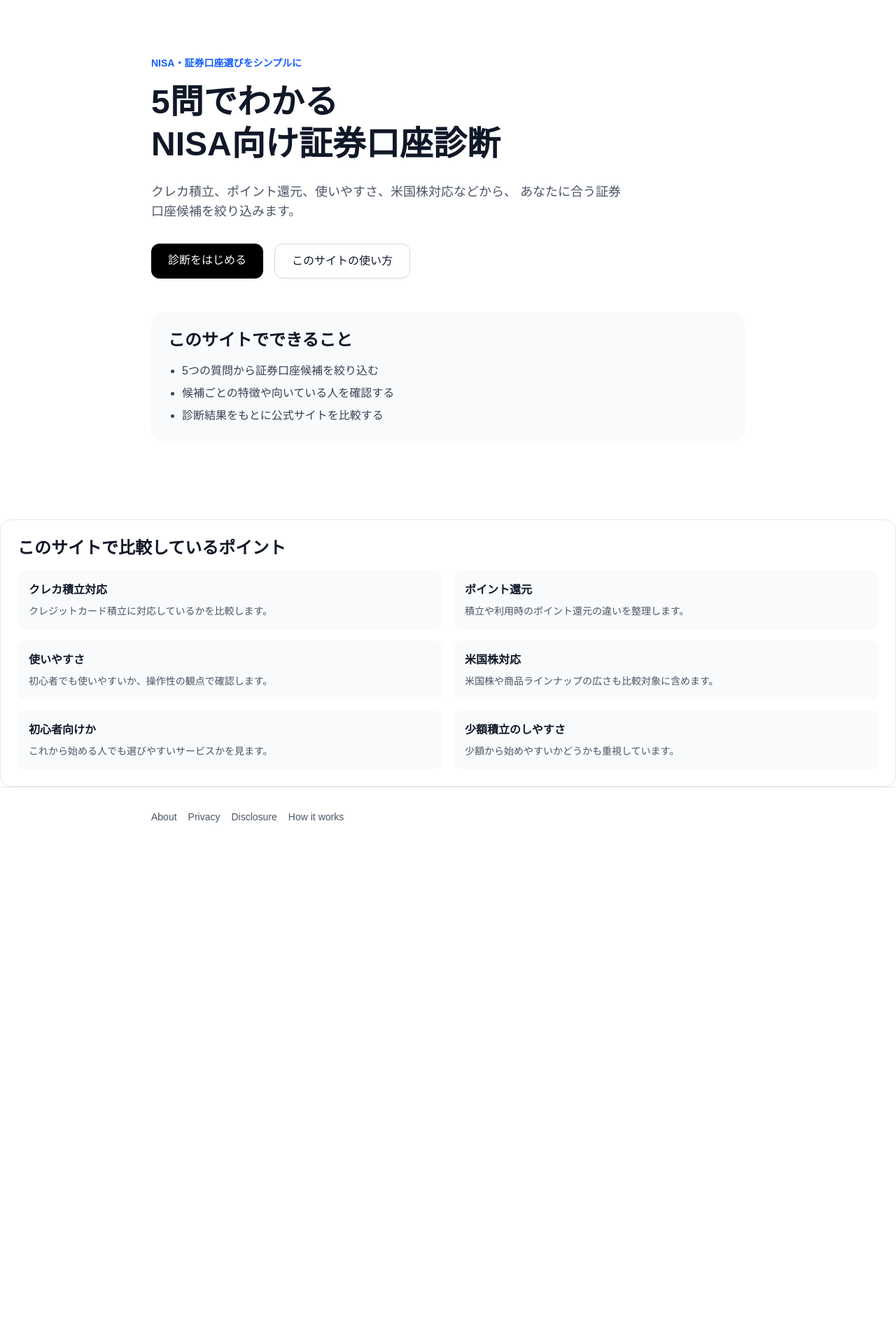
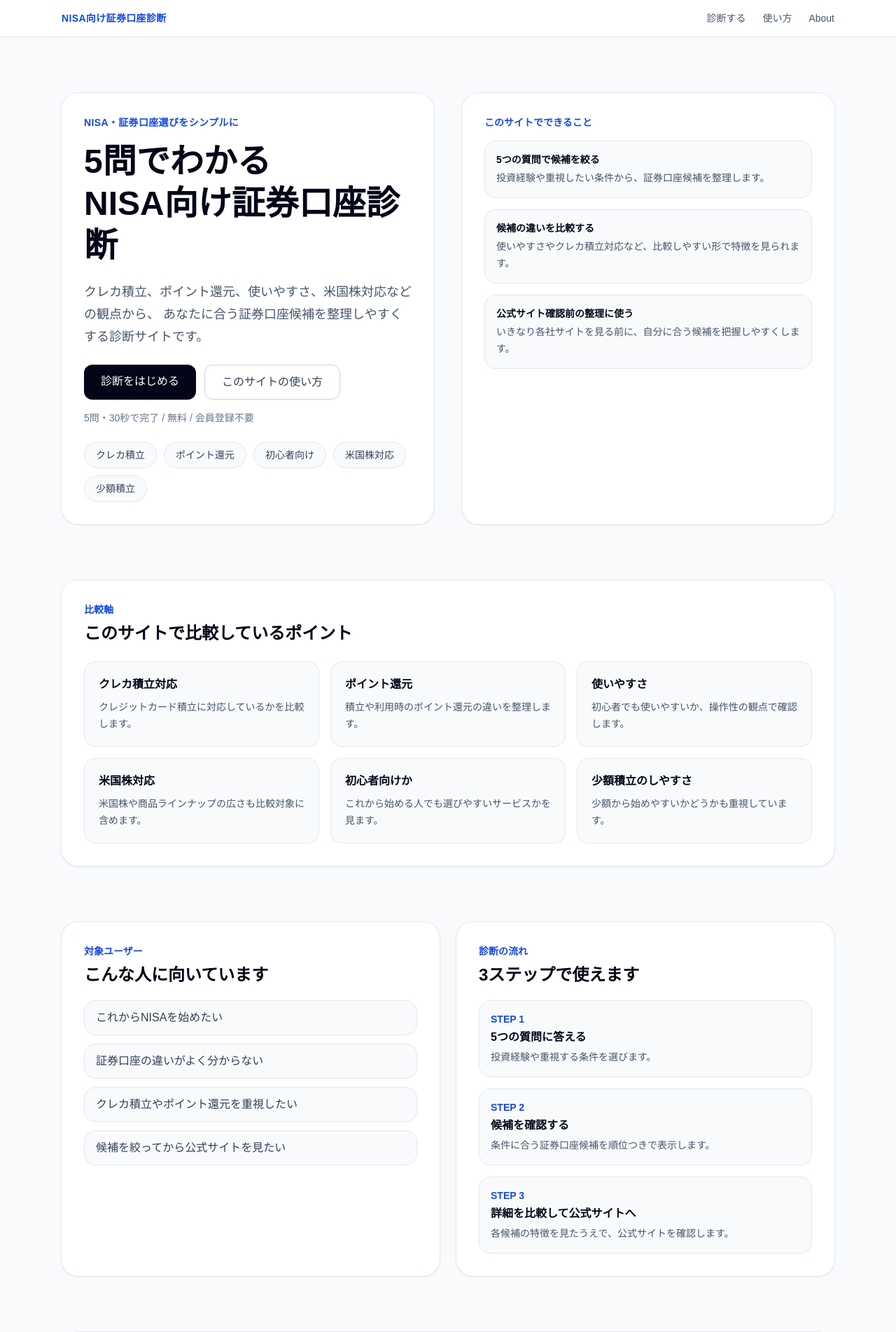
Before and after one commit to oakvector/nisa-shindan, a Next.js app: page / in a window 1280 px wide. Shown: the top 1903 px of the page at 70% size. Before the commit the page ends 1209 px from the top, so only its background shows below. Built offline with nearby package versions, Linux system fonts and the light colour scheme.

Commit message:
refine responsive home page layout

```diff
--- a/app/page.tsx
+++ b/app/page.tsx
@@ -1,115 +1,285 @@
 export default function Home() {
+  const comparisonPoints = [
+    {
+      title: "クレカ積立対応",
+      text: "クレジットカード積立に対応しているかを比較します。",
+    },
+    {
+      title: "ポイント還元",
+      text: "積立や利用時のポイント還元の違いを整理します。",
+    },
+    {
+      title: "使いやすさ",
+      text: "初心者でも使いやすいか、操作性の観点で確認します。",
+    },
+    {
+      title: "米国株対応",
+      text: "米国株や商品ラインナップの広さも比較対象に含めます。",
+    },
+    {
+      title: "初心者向けか",
+      text: "これから始める人でも選びやすいサービスかを見ます。",
+    },
+    {
+      title: "少額積立のしやすさ",
+      text: "少額から始めやすいかどうかも重視しています。",
+    },
+  ];
+
+  const targetUsers = [
+    "これからNISAを始めたい",
+    "証券口座の違いがよく分からない",
+    "クレカ積立やポイント還元を重視したい",
+    "候補を絞ってから公式サイトを見たい",
+  ];
+
+  const steps = [
+    {
+      step: "STEP 1",
+      title: "5つの質問に答える",
+      text: "投資経験や重視する条件を選びます。",
+    },
+    {
+      step: "STEP 2",
+      title: "候補を確認する",
+      text: "条件に合う証券口座候補を順位つきで表示します。",
+    },
+    {
+      step: "STEP 3",
+      title: "詳細を比較して公式サイトへ",
+      text: "各候補の特徴を見たうえで、公式サイトを確認します。",
+    },
+  ];
+
   return (
-    <main className="min-h-screen bg-white text-gray-900">
-      <section className="mx-auto max-w-4xl px-6 py-20">
-        <p className="mb-4 text-sm font-semibold text-blue-600">
+    <main className="min-h-screen bg-slate-50 text-slate-900">
+      <header className="border-b border-slate-200 bg-white">
+        <div className="mx-auto flex max-w-6xl items-center justify-between px-4 py-4 sm:px-6">
+          <a href="/" className="min-w-0">
+            <p className="truncate text-sm font-semibold tracking-wide text-blue-700">
+              NISA向け証券口座診断
+            </p>
+          </a>
+
+          <nav className="hidden items-center gap-6 text-sm text-slate-600 md:flex">
+            <a href="/shindan" className="transition hover:text-slate-900">
+              診断する
+            </a>
+            <a href="/how-it-works" className="transition hover:text-slate-900">
+              使い方
+            </a>
+            <a href="/about" className="transition hover:text-slate-900">
+              About
+            </a>
+          </nav>
+        </div>
+      </header>
+
+      <section className="mx-auto max-w-6xl px-4 py-14 sm:px-6 sm:py-20">
+        <div className="grid gap-8 lg:grid-cols-2 lg:gap-10">
+          <div className="rounded-3xl bg-white p-6 shadow-sm ring-1 ring-slate-200 sm:p-8">
+            <p className="mb-4 text-sm font-semibold tracking-wide text-blue-700">
               NISA・証券口座選びをシンプルに
             </p>
 
-        <h1 className="mb-6 text-4xl font-bold leading-tight md:text-5xl">
+            <h1 className="mb-5 text-4xl font-bold leading-tight text-slate-950 sm:text-5xl">
               5問でわかる
               <br />
               NISA向け証券口座診断
             </h1>
 
-        <p className="mb-8 max-w-2xl text-lg text-gray-600">
-          クレカ積立、ポイント還元、使いやすさ、米国株対応などから、
-          あなたに合う証券口座候補を絞り込みます。
+            <p className="mb-6 text-base leading-8 text-slate-600 sm:text-lg">
+              クレカ積立、ポイント還元、使いやすさ、米国株対応などの観点から、
+              あなたに合う証券口座候補を整理しやすくする診断サイトです。
             </p>
 
-        <div className="mb-12 flex flex-col gap-4 sm:flex-row">
+            <div className="mb-4 flex flex-col gap-3 sm:flex-row">
               <a
                 href="/shindan"
-            className="rounded-xl bg-black px-6 py-3 text-center text-white transition hover:opacity-90"
+                className="rounded-xl bg-slate-950 px-6 py-3 text-center font-medium text-white transition hover:opacity-90"
               >
                 診断をはじめる
               </a>
 
               <a
                 href="/how-it-works"
-            className="rounded-xl border border-gray-300 px-6 py-3 text-center transition hover:bg-gray-50"
+                className="rounded-xl border border-slate-300 bg-white px-6 py-3 text-center font-medium text-slate-700 transition hover:bg-slate-100"
               >
                 このサイトの使い方
               </a>
             </div>
 
-        <section className="rounded-2xl bg-gray-50 p-6">
-          <h2 className="mb-4 text-2xl font-semibold">
+            <p className="mb-6 text-sm text-slate-500">
+              5問・30秒で完了 / 無料 / 会員登録不要
+            </p>
+
+            <div className="flex flex-wrap gap-2.5">
+              {["クレカ積立", "ポイント還元", "初心者向け", "米国株対応", "少額積立"].map(
+                (tag) => (
+                  <span
+                    key={tag}
+                    className="rounded-full border border-slate-200 bg-slate-50 px-4 py-2 text-sm text-slate-700"
+                  >
+                    {tag}
+                  </span>
+                )
+              )}
+            </div>
+          </div>
+
+          <div className="rounded-3xl bg-white p-6 shadow-sm ring-1 ring-slate-200 sm:p-8">
+            <p className="mb-4 text-sm font-semibold text-blue-700">
               このサイトでできること
-          </h2>
-          <ul className="list-disc space-y-2 pl-5 text-gray-700">
-            <li>5つの質問から証券口座候補を絞り込む</li>
-            <li>候補ごとの特徴や向いている人を確認する</li>
-            <li>診断結果をもとに公式サイトを比較する</li>
-          </ul>
-        </section>
-      </section>
-<section className="mt-8 rounded-2xl border border-gray-200 p-6">
-  <h2 className="mb-4 text-2xl font-semibold">
-    このサイトで比較しているポイント
-  </h2>
+            </p>
 
-  <div className="grid gap-4 sm:grid-cols-2">
-    <div className="rounded-xl bg-gray-50 p-4">
-      <h3 className="mb-2 font-semibold">クレカ積立対応</h3>
-      <p className="text-sm text-gray-600">
-        クレジットカード積立に対応しているかを比較します。
+            <div className="space-y-4">
+              <div className="rounded-2xl border border-slate-200 bg-slate-50 p-4">
+                <p className="mb-1 text-sm font-semibold text-slate-950">
+                  5つの質問で候補を絞る
+                </p>
+                <p className="text-sm leading-6 text-slate-600">
+                  投資経験や重視したい条件から、証券口座候補を整理します。
                 </p>
               </div>
 
-    <div className="rounded-xl bg-gray-50 p-4">
-      <h3 className="mb-2 font-semibold">ポイント還元</h3>
-      <p className="text-sm text-gray-600">
-        積立や利用時のポイント還元の違いを整理します。
+              <div className="rounded-2xl border border-slate-200 bg-slate-50 p-4">
+                <p className="mb-1 text-sm font-semibold text-slate-950">
+                  候補の違いを比較する
+                </p>
+                <p className="text-sm leading-6 text-slate-600">
+                  使いやすさやクレカ積立対応など、比較しやすい形で特徴を見られます。
                 </p>
               </div>
 
-    <div className="rounded-xl bg-gray-50 p-4">
-      <h3 className="mb-2 font-semibold">使いやすさ</h3>
-      <p className="text-sm text-gray-600">
-        初心者でも使いやすいか、操作性の観点で確認します。
+              <div className="rounded-2xl border border-slate-200 bg-slate-50 p-4">
+                <p className="mb-1 text-sm font-semibold text-slate-950">
+                  公式サイト確認前の整理に使う
+                </p>
+                <p className="text-sm leading-6 text-slate-600">
+                  いきなり各社サイトを見る前に、自分に合う候補を把握しやすくします。
                 </p>
               </div>
-
-    <div className="rounded-xl bg-gray-50 p-4">
-      <h3 className="mb-2 font-semibold">米国株対応</h3>
-      <p className="text-sm text-gray-600">
-        米国株や商品ラインナップの広さも比較対象に含めます。
-      </p>
             </div>
-
-    <div className="rounded-xl bg-gray-50 p-4">
-      <h3 className="mb-2 font-semibold">初心者向けか</h3>
-      <p className="text-sm text-gray-600">
-        これから始める人でも選びやすいサービスかを見ます。
-      </p>
-    </div>
-
-    <div className="rounded-xl bg-gray-50 p-4">
-      <h3 className="mb-2 font-semibold">少額積立のしやすさ</h3>
-      <p className="text-sm text-gray-600">
-        少額から始めやすいかどうかも重視しています。
-      </p>
           </div>
         </div>
       </section>
 
-      <footer className="border-t border-gray-200">
-        <div className="mx-auto max-w-4xl px-6 py-8">
-          <div className="flex flex-wrap gap-4 text-sm text-gray-600">
-            <a href="/about" className="hover:underline">
+      <section className="mx-auto max-w-6xl px-4 pb-14 sm:px-6 sm:pb-20">
+        <div className="rounded-3xl bg-white p-6 shadow-sm ring-1 ring-slate-200 sm:p-8">
+          <div className="mb-6 flex flex-col gap-2">
+            <p className="text-sm font-semibold text-blue-700">比較軸</p>
+            <h2 className="text-2xl font-bold text-slate-950">
+              このサイトで比較しているポイント
+            </h2>
+          </div>
+
+          <div className="grid gap-4 sm:grid-cols-2 xl:grid-cols-3">
+            {comparisonPoints.map((item) => (
+              <div
+                key={item.title}
+                className="rounded-2xl border border-slate-200 bg-slate-50 p-5"
+              >
+                <h3 className="mb-2 font-semibold text-slate-950">{item.title}</h3>
+                <p className="text-sm leading-6 text-slate-600">{item.text}</p>
+              </div>
+            ))}
+          </div>
+        </div>
+      </section>
+
+      <section className="mx-auto max-w-6xl px-4 pb-14 sm:px-6 sm:pb-20">
+        <div className="grid gap-6 lg:grid-cols-2">
+          <div className="rounded-3xl bg-white p-6 shadow-sm ring-1 ring-slate-200 sm:p-8">
+            <p className="mb-2 text-sm font-semibold text-blue-700">対象ユーザー</p>
+            <h2 className="mb-5 text-2xl font-bold text-slate-950">
+              こんな人に向いています
+            </h2>
+
+            <ul className="space-y-3">
+              {targetUsers.map((item) => (
+                <li
+                  key={item}
+                  className="rounded-2xl border border-slate-200 bg-slate-50 px-4 py-3 text-slate-700"
+                >
+                  {item}
+                </li>
+              ))}
+            </ul>
+          </div>
+
+          <div className="rounded-3xl bg-white p-6 shadow-sm ring-1 ring-slate-200 sm:p-8">
+            <p className="mb-2 text-sm font-semibold text-blue-700">診断の流れ</p>
+            <h2 className="mb-5 text-2xl font-bold text-slate-950">
+              3ステップで使えます
+            </h2>
+
+            <div className="space-y-4">
+              {steps.map((item) => (
+                <div
+                  key={item.step}
+                  className="rounded-2xl border border-slate-200 bg-slate-50 p-4"
+                >
+                  <p className="mb-1 text-sm font-semibold text-blue-700">
+                    {item.step}
+                  </p>
+                  <p className="font-semibold text-slate-950">{item.title}</p>
+                  <p className="mt-1 text-sm leading-6 text-slate-600">{item.text}</p>
+                </div>
+              ))}
+            </div>
+          </div>
+        </div>
+      </section>
+
+      <section className="mx-auto max-w-6xl px-4 pb-16 sm:px-6 sm:pb-20">
+        <div className="rounded-3xl bg-white p-6 shadow-sm ring-1 ring-slate-200 sm:p-8">
+          <p className="mb-2 text-sm font-semibold text-blue-700">ご利用前の注意</p>
+          <h2 className="mb-4 text-2xl font-bold text-slate-950">
+            ご利用前にご確認ください
+          </h2>
+          <p className="text-sm leading-7 text-slate-600 sm:text-base">
+            本サイトは一般的な情報提供を目的としており、特定の投資判断を推奨するものではありません。
+            掲載内容はできる限り見直しを行いますが、手数料、取扱商品、キャンペーン、
+            口座開設条件などの最新情報は必ず各公式サイトをご確認ください。
+          </p>
+        </div>
+      </section>
+
+      <footer className="border-t border-slate-200 bg-white">
+        <div className="mx-auto max-w-6xl px-4 py-8 sm:px-6">
+          <div className="mb-4">
+            <p className="text-sm font-semibold text-slate-900">
+              NISA向け証券口座診断
+            </p>
+            <p className="mt-1 text-sm text-slate-500">
+              比較と診断で、証券口座選びをわかりやすく。
+            </p>
+          </div>
+
+          <div className="flex flex-wrap gap-4 text-sm text-slate-600">
+            <a href="/about" className="hover:text-slate-900 hover:underline">
               About
             </a>
-            <a href="/privacy" className="hover:underline">
+            <a href="/privacy" className="hover:text-slate-900 hover:underline">
               Privacy
             </a>
-            <a href="/disclosure" className="hover:underline">
+            <a
+              href="/disclosure"
+              className="hover:text-slate-900 hover:underline"
+            >
               Disclosure
             </a>
-            <a href="/how-it-works" className="hover:underline">
+            <a
+              href="/how-it-works"
+              className="hover:text-slate-900 hover:underline"
+            >
               How it works
             </a>
           </div>
+
+          <p className="mt-6 text-xs text-slate-400">
+            © 2026 NISA向け証券口座診断
+          </p>
         </div>
       </footer>
     </main>
```
Lines whose indentation alone changed are shown as unchanged.
